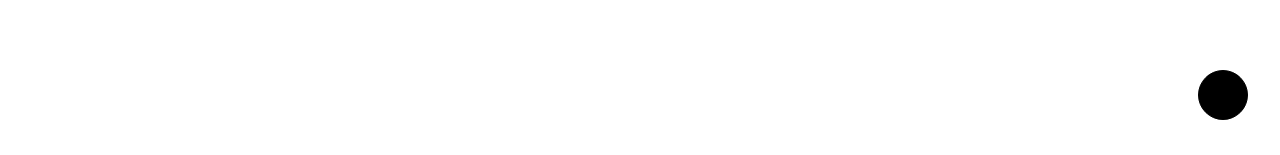
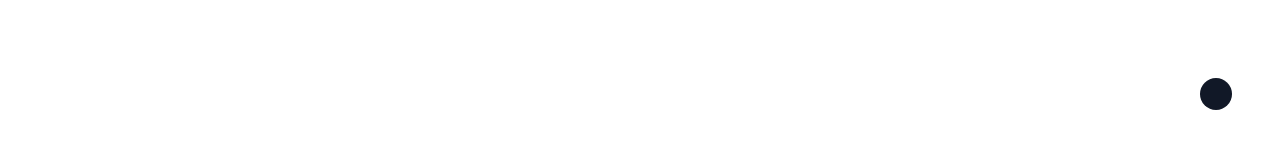
Before and after one commit to ismaeljouhariperez/sanity-photo-project, a Next.js app: page / in a window 1280 px wide. Shown: the part 642-797 px from the top of the page. Built offline with nearby package versions, Linux system fonts and the light colour scheme.

Commit message:
[UPDATE] Improved theme toggle animation with framer motion

```diff
--- a/src/app/components/ThemeToggle/ThemeToggle.module.scss
+++ b/src/app/components/ThemeToggle/ThemeToggle.module.scss
@@ -4,32 +4,32 @@
   display: inline-block;
   border-radius: 50%;
   position: fixed;
-  bottom: 2rem;
-  right: 2rem;
+  bottom: 3rem;
+  right: 3rem;
   cursor: pointer;
 }
 
-.button {
-  display: inline-block;
-  width: 50px;
-  height: 50px;
-  border-radius: 50%;
-  transition: 0.5s background-color;
+.circle {
+  position: relative;
+  width: 2rem;
+  height: 2rem;
+  display: flex;
+  align-items: center;
+  justify-content: center;
 }
 
-.circle {
+.fullMoon {
   width: 100%;
   height: 100%;
+  background-color: white;
   border-radius: 50%;
-  transition: 0.5s all ease;
+}
 
-  &.light {
-    background-color: #000;
-    border: 1px solid #000;
-  }
-
-  &.dark {
-    background-color: #fff;
-    border: 1px solid #fff;
-  }
+.moonOverlay {
+  position: absolute;
+  width: 100%;
+  height: 100%;
+  background-color: #111827;
+  border-radius: 50%;
+  pointer-events: none;
 }
--- a/src/app/components/ThemeToggle/index.tsx
+++ b/src/app/components/ThemeToggle/index.tsx
@@ -3,36 +3,35 @@
 import React, { useEffect, useRef } from 'react';
 import { useTheme } from 'next-themes';
 import { gsap, Power4 } from 'gsap';
+import { motion } from 'framer-motion';
 import s from './ThemeToggle.module.scss';
 
 export default function ThemeToggle() {
   const { theme, setTheme } = useTheme();
   const buttonRef = useRef<HTMLButtonElement>(null);
-  const strength = 50; // Même force que l'exemple original
+  const strength = 50;
 
   useEffect(() => {
     const button = buttonRef.current;
     if (!button) return;
 
+    const buttonWidth = button.offsetWidth;
+    const buttonHeight = button.offsetHeight;
+
     const moveMagnet = (event: MouseEvent) => {
-      const magnetButton = event.currentTarget as HTMLElement;
-      const bounding = magnetButton.getBoundingClientRect();
+      const bounding = button.getBoundingClientRect();
 
-      gsap.to(magnetButton, {
+      gsap.to(button, {
         duration: 1,
-        x:
-          ((event.clientX - bounding.left) / magnetButton.offsetWidth - 0.5) *
-          strength,
-        y:
-          ((event.clientY - bounding.top) / magnetButton.offsetHeight - 0.5) *
-          strength,
+        x: ((event.clientX - bounding.left) / buttonWidth - 0.5) * strength,
+        y: ((event.clientY - bounding.top) / buttonHeight - 0.5) * strength,
+        strength,
         ease: Power4.easeOut,
       });
     };
 
-    const resetMagnet = (event: MouseEvent) => {
-      const magnetButton = event.currentTarget as HTMLElement;
-      gsap.to(magnetButton, {
+    const resetMagnet = () => {
+      gsap.to(button, {
         duration: 1,
         x: 0,
         y: 0,
@@ -54,11 +53,19 @@ export default function ThemeToggle() {
   };
 
   return (
-    <button ref={buttonRef} onClick={toggleTheme} className={s.magnetic}>
-      <div className={s.button}>
-        <div
-          className={`${s.circle} ${theme === 'dark' ? s.dark : s.light}`}
-        ></div>
+    <button ref={buttonRef} onClick={toggleTheme} className={`${s.magnetic}`}>
+      <div className={`${s.circle}`}>
+        <div className={s.fullMoon} />
+
+        {/* Overlay pour l'effet croissant */}
+        <motion.div
+          className={s.moonOverlay}
+          initial={{ x: 0 }}
+          animate={{
+            x: theme === 'dark' ? 10 : 0,
+          }}
+          transition={{ duration: 0.5, ease: 'easeInOut' }}
+        />
       </div>
     </button>
   );
--- a/src/app/globals.css
+++ b/src/app/globals.css
@@ -1,6 +1,10 @@
 @tailwind base;
 @tailwind components;
 @tailwind utilities;
+
+body * {
+  transition: color 500ms, background-color 500ms;
+}
 
 body {
   font-family: Arial, Helvetica, sans-serif;
```
